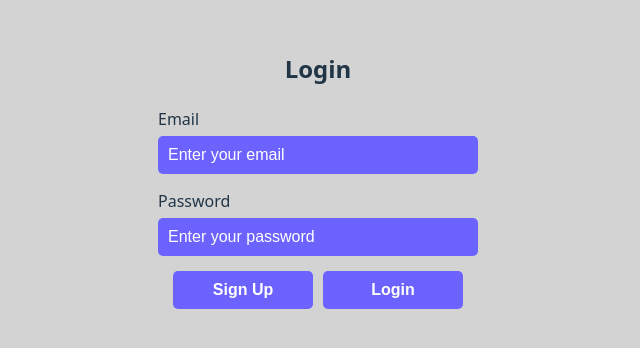
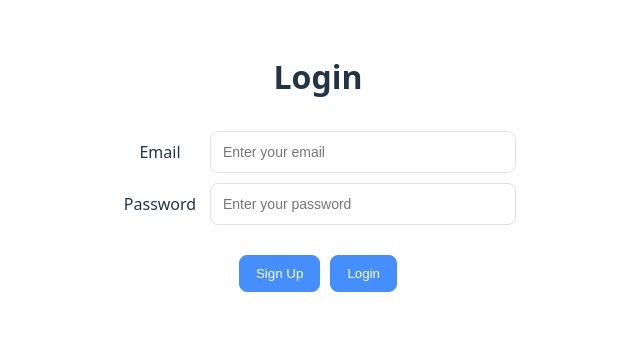
Before and after one commit to MJZ-Templates/custom-memo-app, a React (Vite) app in the folder front/: page / in a window 1280 px wide. Shown: the part 228-576 px from the top of the page, without its empty margins (322-962 px from the left). Built offline with nearby package versions, Linux system fonts and the light colour scheme.

Commit message:
design: 로그인 페이지 디자인 일부 수정

```diff
--- a/front/src/pages/LoginPage.jsx
+++ b/front/src/pages/LoginPage.jsx
@@ -1,64 +1,53 @@
-import React from "react";
 import { useNavigate } from "react-router-dom";
 import styled from "@emotion/styled";
+import Button from "../components/Button";
 
-const Container = styled.div`
+const LoginPageContainer = styled.div`
   display: flex;
   flex-direction: column;
+  justify-content: center;
+  align-items: center;
   height: 100vh;
   width: 100vw;
-  background-color: #d3d3d3;
-  justify-content: center;
-  align-items: center;
-  margin: 0;
-  padding: 0;
+  gap: 30px;
 `;
 
 const Title = styled.h1`
-  margin-bottom: 20px;
-  font-size: 24px;
-  font-weight: bold;
+  margin: 0;
+  font-size: 32px;
+  font-weight: 700;
+`;
+
+const FormGroupWrapper = styled.div`
+  display: flex;
+  flex-direction: column;
+  gap: 10px;
 `;
 
 const FormGroup = styled.div`
   display: flex;
-  flex-direction: column;
-  align-items: flex-start;
-  margin-bottom: 15px;
-`;
-
-const Input = styled.input`
-  width: 300px;
-  padding: 10px;
-  margin-top: 5px;
-  border: none;
-  background-color: #6c63ff;
-  color: white;
-  font-size: 16px;
-  border-radius: 5px;
-  ::placeholder {
-    color: white;
-  }
-`;
-
-const ButtonContainer = styled.div`
-  display: flex;
   gap: 10px;
 `;
 
-const Button = styled.button`
-  width: 140px;
-  padding: 10px;
-  border: none;
-  background-color: #6c63ff;
-  color: white;
-  font-size: 16px;
-  font-weight: bold;
-  border-radius: 5px;
-  cursor: pointer;
-  &:hover {
-    opacity: 0.8;
-  }
+const FormLabel = styled.label`
+  display: flex;
+  justify-content: center;
+  align-items: center;
+  width: 80px;
+`;
+
+const FormInput = styled.input`
+  width: 280px;
+  padding: 12px;
+  border: 1px solid #e1e1e8;
+  border-radius: 8px;
+  color: #6c6e7e;
+  font-size: 14px;
+`;
+
+const ButtonWrapper = styled.div`
+  display: flex;
+  gap: 10px;
 `;
 
 const LoginPage = () => {
@@ -69,21 +58,24 @@ const LoginPage = () => {
   };
 
   return (
-    <Container>
+    <LoginPageContainer>
       <Title>Login</Title>
-      <FormGroup>
-        <label>Email</label>
-        <Input type="email" placeholder="Enter your email" />
-      </FormGroup>
-      <FormGroup>
-        <label>Password</label>
-        <Input type="password" placeholder="Enter your password" />
-      </FormGroup>
-      <ButtonContainer>
+      <FormGroupWrapper>
+        <FormGroup>
+          <FormLabel>Email</FormLabel>
+          <FormInput type="email" placeholder="Enter your email" />
+        </FormGroup>
+        <FormGroup>
+          <FormLabel>Password</FormLabel>
+          <FormInput type="password" placeholder="Enter your password" />
+        </FormGroup>
+      </FormGroupWrapper>
+
+      <ButtonWrapper>
         <Button onClick={handleSignUp}>Sign Up</Button>
         <Button>Login</Button>
-      </ButtonContainer>
-    </Container>
+      </ButtonWrapper>
+    </LoginPageContainer>
   );
 };
 
```
